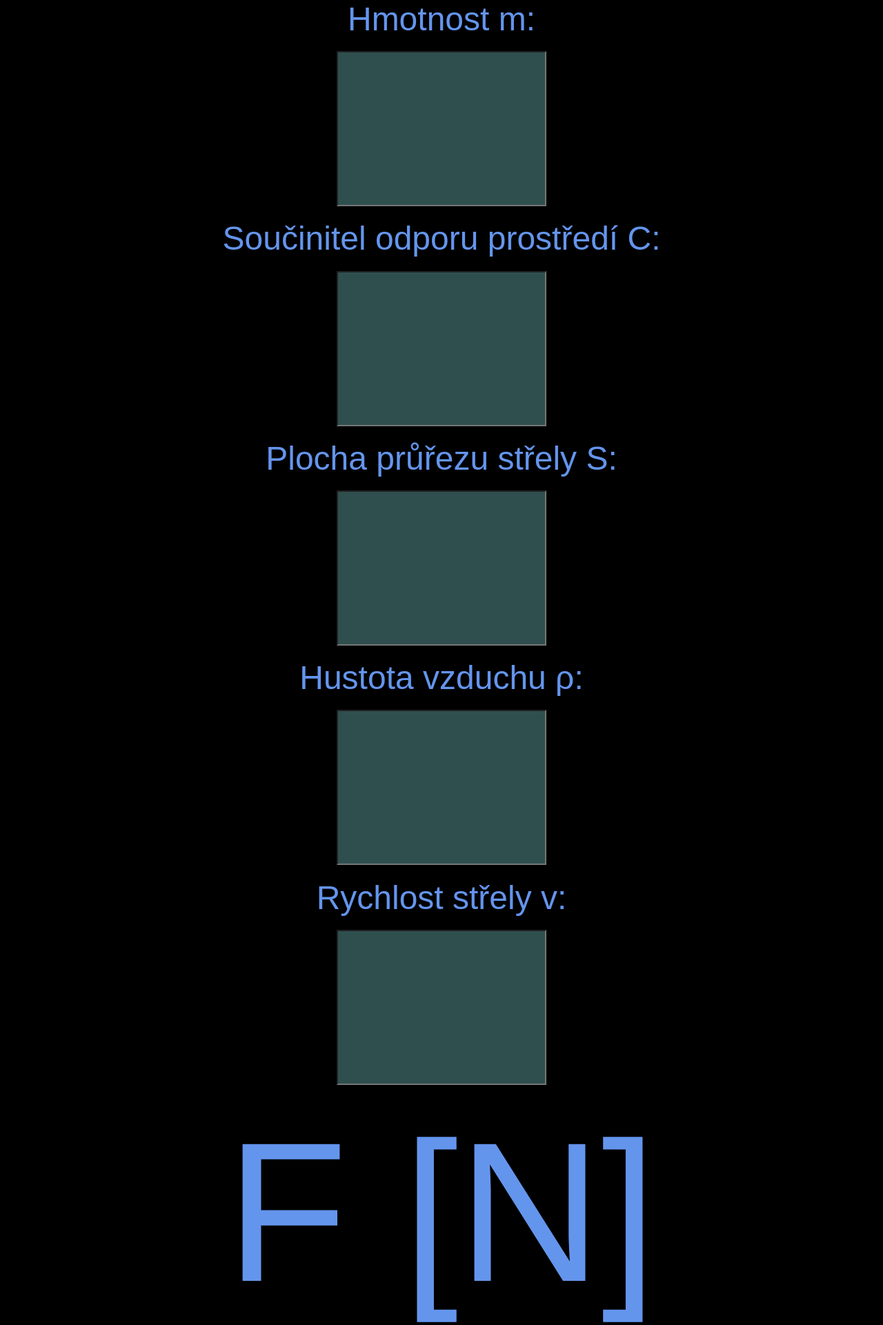
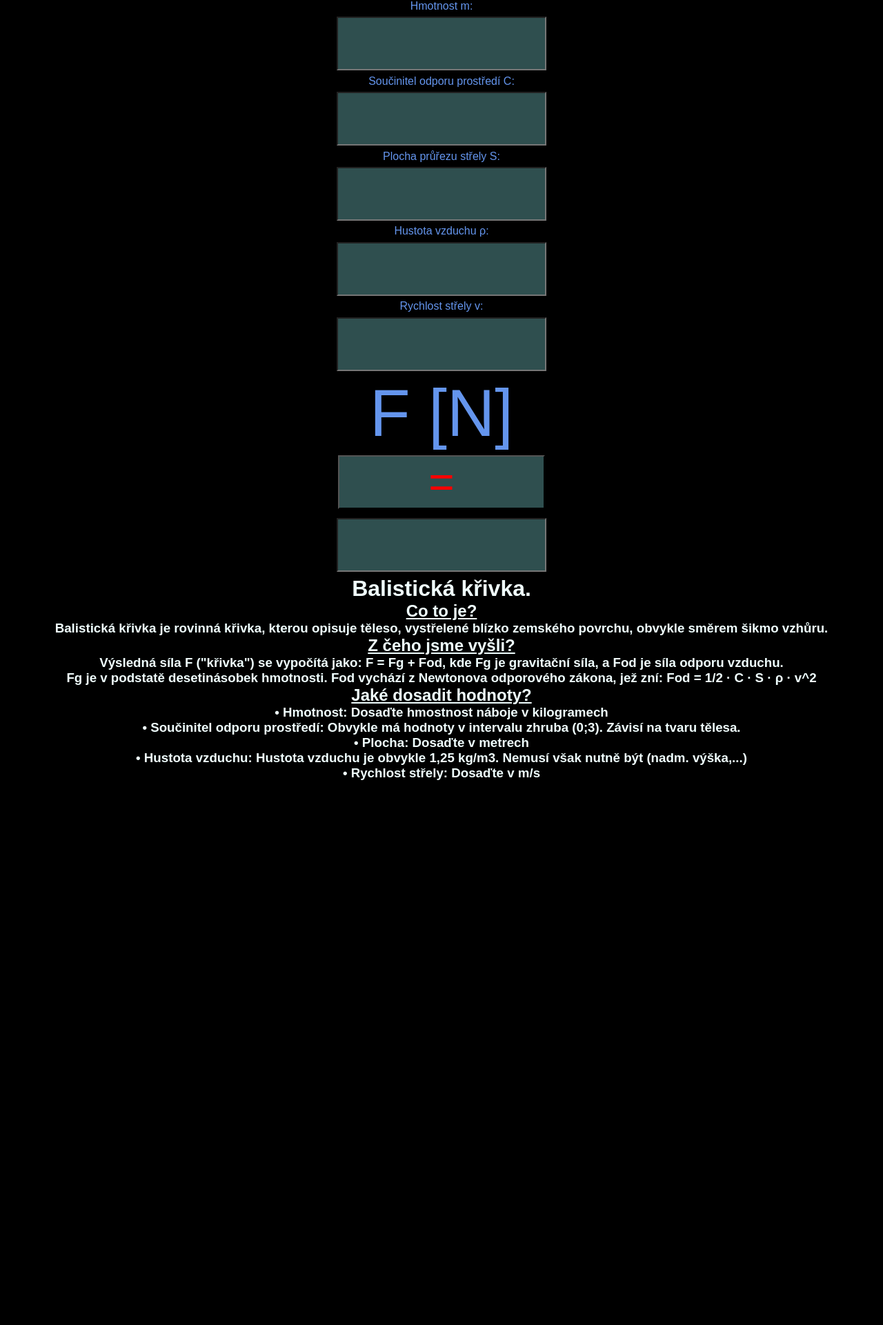
Before and after one commit to Johny1235/johnyreal.cz, a PHP site: page /subsites/krivka.html in a window 1280 px wide. Shown: the top 1921 px of the page at 69% size. After the commit the page ends 1131 px from the top, so only its background shows below. Run offline with PHP 8.4, Linux system fonts and the light colour scheme; some web fonts are replaced.

Commit message:
Update krivka.css

```diff
--- a/subcss/krivka.css
+++ b/subcss/krivka.css
@@ -9,7 +9,6 @@ body
     background-color: black;
     color: azure;
     text-align: center;
-    font-size: 3em;
 }
 .hodnoty
 {
```
